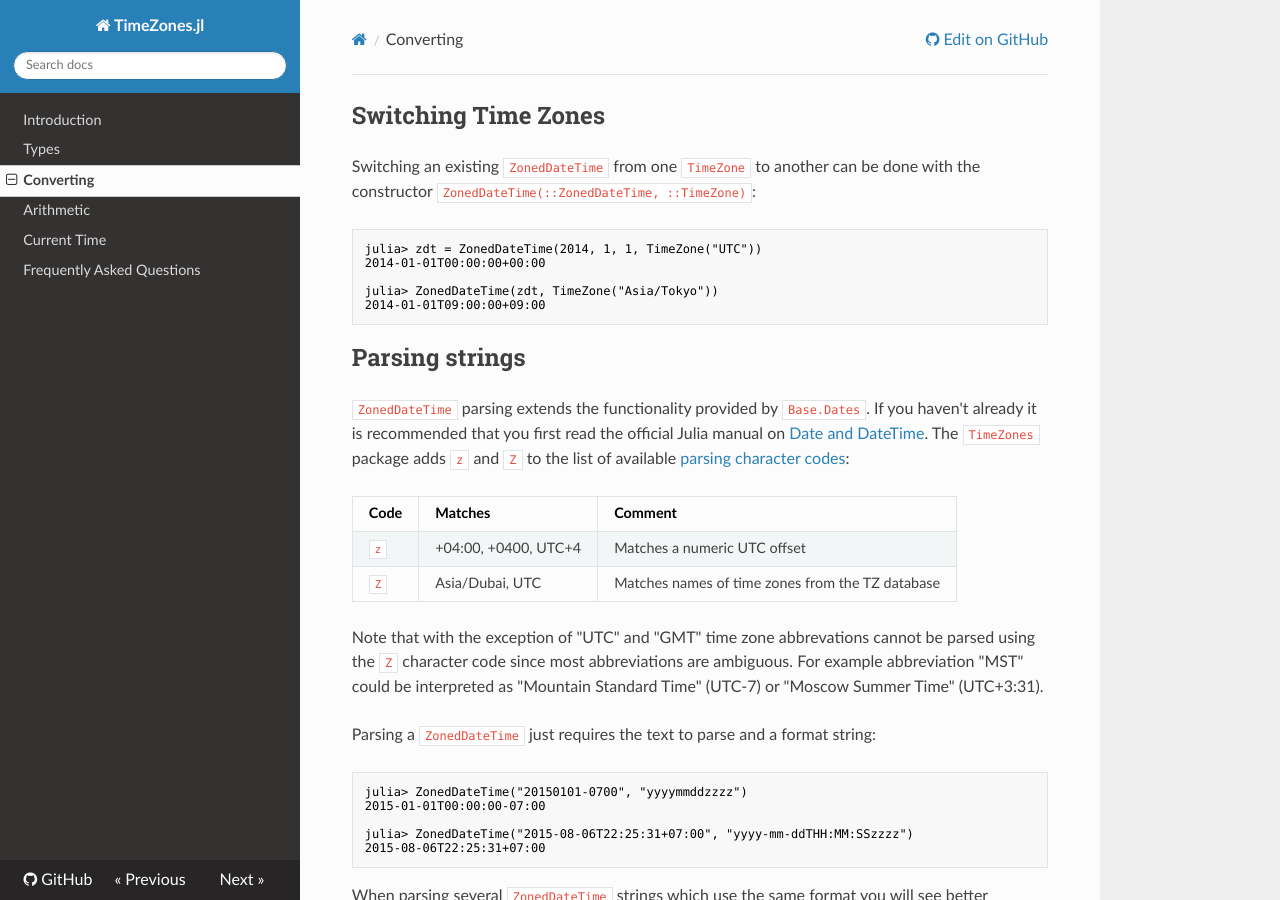
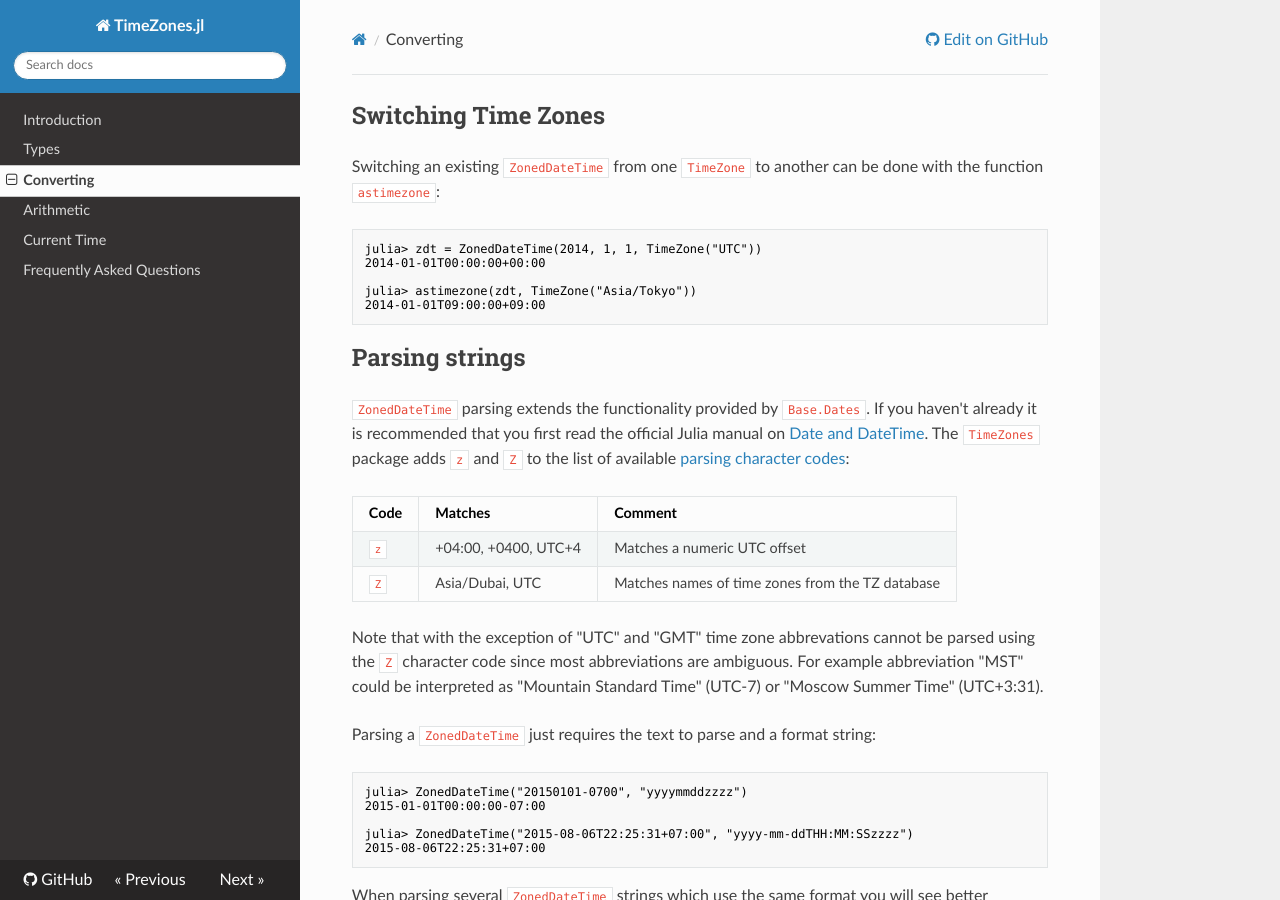
Before and after one commit to JuliaTime/TimeZones.jl, an MkDocs documentation site: the page built from docs/conversions.md, in a window 1280 px wide and 900 px high. Built offline with MkDocs 1.6.1, drawn with Linux system fonts in a browser that asks for light colours; nearby versions of some CDN libraries; old or Windows-style settings are respelled for this version of MkDocs.

Commit message:
Create function `astimezone`
Previously you could adjust a `ZonedDateTime` time zone by using the
constructor `ZonedDateTime(::ZoneDateTime, ::TimeZone)`. The new
function should make it clearer as to what is occuring.

````diff
--- a/docs/conversions.md
+++ b/docs/conversions.md
@@ -1,12 +1,12 @@
 ## Switching Time Zones
 
-Switching an existing `ZonedDateTime` from one `TimeZone` to another can be done with the constructor `ZonedDateTime(::ZonedDateTime, ::TimeZone)`:
+Switching an existing `ZonedDateTime` from one `TimeZone` to another can be done with the function `astimezone`:
 
 ```julia
 julia> zdt = ZonedDateTime(2014, 1, 1, TimeZone("UTC"))
 2014-01-01T00:00:00+00:00
 
-julia> ZonedDateTime(zdt, TimeZone("Asia/Tokyo"))
+julia> astimezone(zdt, TimeZone("Asia/Tokyo"))
 2014-01-01T09:00:00+09:00
 ```
 
````
Also changed, not shown: 5 other files.
